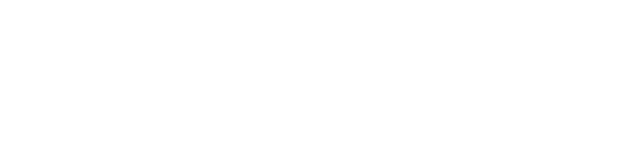
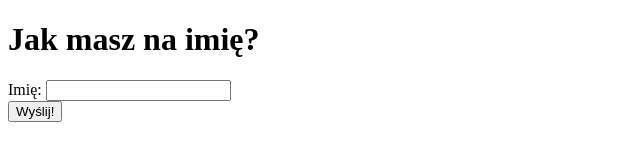
Before and after one commit to CodersLab/Node.js_challenge_dzien_6, a plain HTML site: page app/public/zadanie02/index.html in a window 1280 px wide. Shown: the whole page, without its empty margins (0-640 px from the left). Drawn offline with Linux system fonts and the light colour scheme.

Commit message:
Zadanie 02 - done

```diff
--- a/app/public/zadanie02/index.html
+++ b/app/public/zadanie02/index.html
@@ -1 +1,20 @@
 <!-- Twój kod -->
+
+<!doctype html>
+<html>
+<head>
+    <meta charset="UTF-8">
+    <meta name="viewport"
+          content="width=device-width, user-scalable=no, initial-scale=1.0, maximum-scale=1.0, minimum-scale=1.0">
+    <meta http-equiv="X-UA-Compatible" content="ie=edge">
+    <title>Coders Lab</title>
+    <link rel="stylesheet" href="./css/style.css">
+</head>
+<body>
+    <h1>Jak masz na imię?</h1>
+    <form action="/cookie/set" method="post">
+        Imię: <input type="text" name="name"><br>
+        <button type="submit">Wyślij!</button>
+    </form>
+</body>
+</html>
```
